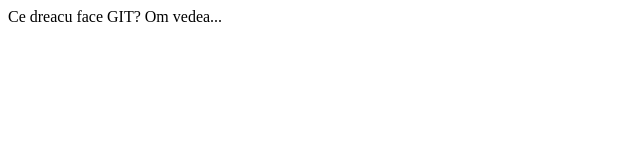
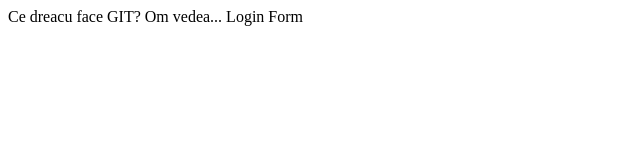
Before and after one commit to alexandrucpopa/myappsample, a plain HTML site: page index.html in a window 1280 px wide. Shown: the full height of the page, 0-640 px from the left. Drawn offline with Linux system fonts and the light colour scheme.

Commit message:
login form

```diff
--- /dev/null
+++ b/dir2/app2.js
@@ -0,0 +1 @@
+console.log('2.Facem mai multe foldere ca sa le bagam in gitignore like wtf.... ')
--- a/index.html
+++ b/index.html
@@ -8,5 +8,6 @@
 </head>
 <body>
     Ce dreacu face GIT? Om vedea...
+    Login Form
 </body>
 </html>
```
Also changed, not shown: login.html (added, +1 -0 lines), log.txt (added).
